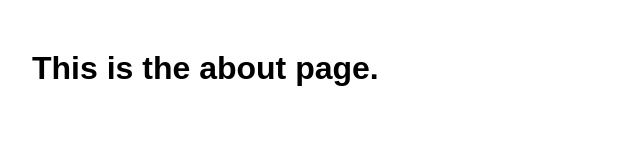
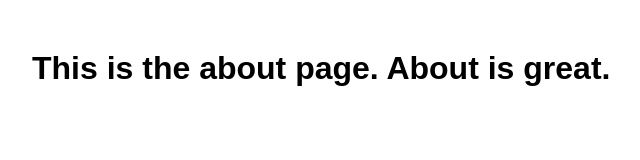
Before and after one commit to ryan-w/git-demo, a plain HTML site: page about.html in a window 1280 px wide. Shown: the whole page, without its empty margins (18-658 px from the left). Drawn offline with Linux system fonts and the light colour scheme.

Commit message:
Added cool stuff to about

```diff
--- a/about.html
+++ b/about.html
@@ -4,6 +4,6 @@
         <link rel="stylesheet" href="css/site.css" />
     </head>
     <body>
-        <h1>This is the about page.</h1>
+        <h1>This is the about page. About is great.</h1>
     </body>
 </html>
```
